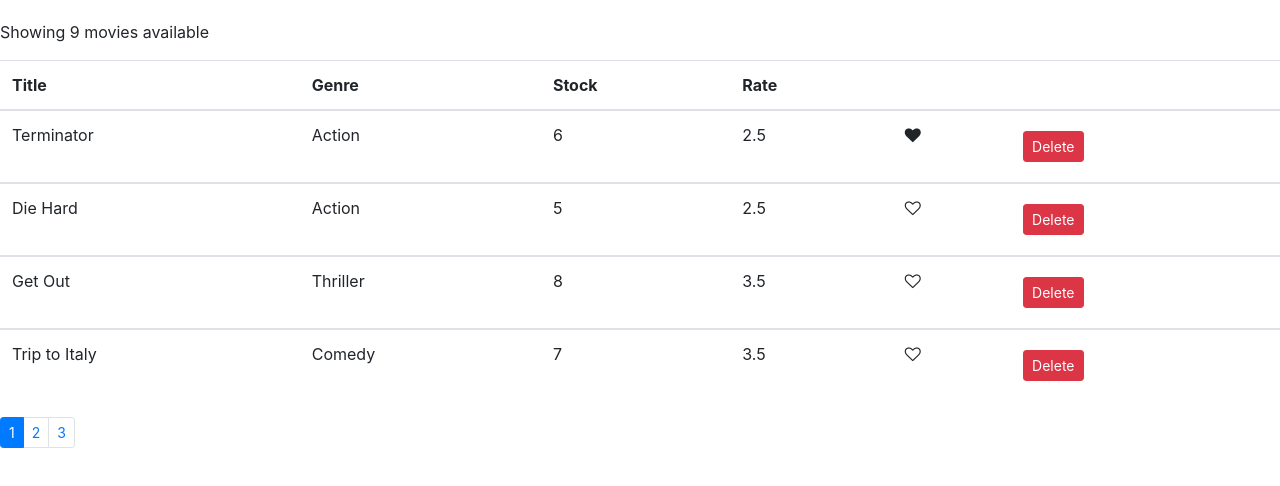
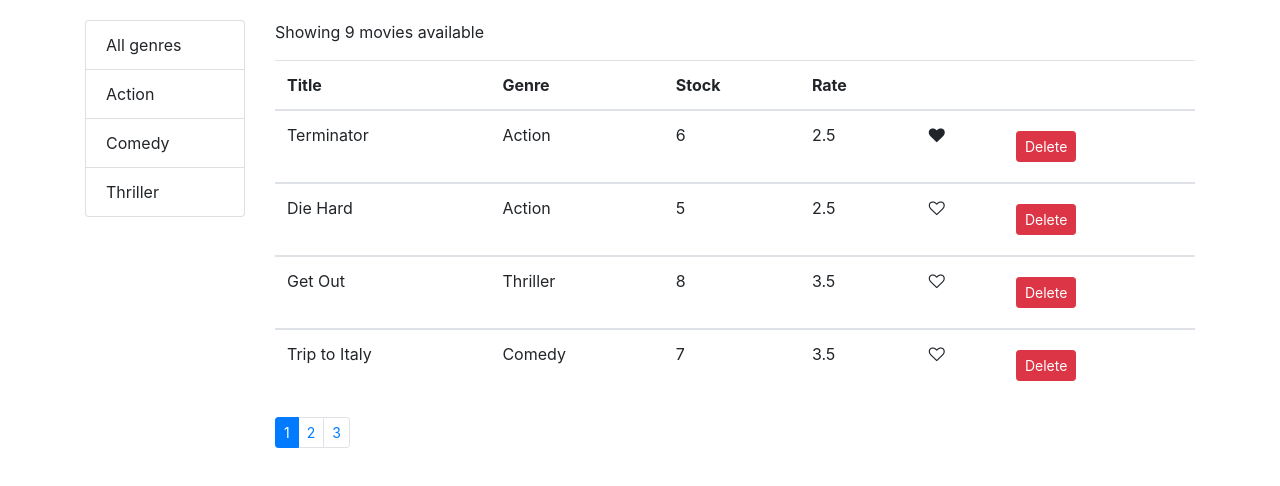
Before and after one commit to edotalora/vidrental-app, a React (Create React App) app: page / in a window 1280 px wide. Shown: the top 486 px of the page. Built offline with nearby package versions, Linux system fonts and the light colour scheme.

Commit message:
Filtering videos component

```diff
--- a/src/App.js
+++ b/src/App.js
@@ -1,11 +1,16 @@
 import React, { Component } from "react";
 import "./App.css";
 import "bootstrap/dist/css/bootstrap.css";
+import Movie from "./components/movie";
 
 class App extends Component {
   render() {
     //this is the second method of the mount phase.
-    return <main className="container">hola</main>;
+    return (
+      <main className="container">
+        <Movie></Movie>
+      </main>
+    );
   }
 }
 
--- /dev/null
+++ b/src/components/common/listGroup.jsx
@@ -0,0 +1,39 @@
+import React, { Component } from "react";
+
+class ListGroup extends Component {
+  state = {};
+  render() {
+    const {
+      items,
+      valueProperty,
+      textProperty,
+      onItemSelect,
+      selectedItem,
+    } = this.props;
+    return (
+      <ul className="list-group">
+        {items.map((item) => {
+          return (
+            <li
+              onClick={() => onItemSelect(item)}
+              key={item[valueProperty]}
+              className={
+                item === selectedItem
+                  ? "list-group-item active"
+                  : "list-group-item"
+              }
+            >
+              {item[textProperty]}
+            </li>
+          );
+        })}
+      </ul>
+    );
+  }
+}
+//Defining default props
+ListGroup.defaultProps = {
+  textProperty: "name",
+  valueProperty: "_id",
+};
+export default ListGroup;
--- a/src/components/movie.jsx
+++ b/src/components/movie.jsx
@@ -3,9 +3,21 @@ import { getMovies } from "../services/fakeMovieService";
 import Like from "./common/like";
 import Pagination from "./common/pagination";
 import { paginate } from "../utils/paginate";
+import ListGroup from "./common/listGroup";
+import { getGenres } from "../services/fakeGenreService";
 
 class Movie extends Component {
-  state = { movies: getMovies(), pageSize: 4, currentPage: 1 };
+  state = {
+    movies: [],
+    pageSize: 4,
+    currentPage: 1,
+    genres: [],
+  };
+
+  componentDidMount() {
+    const genres = [{ name: "All genres" }, ...getGenres()];
+    this.setState({ movies: getMovies(), genres });
+  }
 
   handleDelete = (movie) => {
     const movies = this.state.movies.filter((m) => m._id !== movie._id);
@@ -36,6 +48,10 @@ class Movie extends Component {
     //load new records
 
     //update pages grid--- enabled/disabled
+  };
+  handleGenreSelect = (genre) => {
+    console.log("genre selected ", genre);
+    this.setState({ selectedGenre: genre, currentPage: 1 });
   };
 
   //table.table>head>tr>th*4´
@@ -95,15 +111,33 @@ class Movie extends Component {
    */
   render() {
     const { length: count } = this.state.movies;
-    const { pageSize, currentPage, movies: allMovies } = this.state;
+    const {
+      pageSize,
+      currentPage,
+      selectedGenre,
+      movies: allMovies,
+    } = this.state;
     if (count === 0) {
       return <p>There are no movies on the database</p>;
     }
 
-    const movies = paginate(allMovies, currentPage, pageSize);
+    const filtered =
+      selectedGenre && selectedGenre._id
+        ? allMovies.filter((m) => m.genre._id === selectedGenre._id)
+        : allMovies;
+    const movies = paginate(filtered, currentPage, pageSize);
     return (
       <React.Fragment>
-        <p>Showing {count} movies available</p>
+        <div class="row">
+          <div class="col-2">
+            <ListGroup
+              items={this.state.genres}
+              onItemSelect={this.handleGenreSelect}
+              selectedItem={this.state.selectedGenre}
+            ></ListGroup>
+          </div>
+          <div class="col-md">
+            <p>Showing {filtered.length} movies available</p>
             <table className="table">
               <thead>
                 <tr>
@@ -143,11 +177,13 @@ class Movie extends Component {
               })}
             </table>
             <Pagination
-          itemCount={allMovies.length}
+              itemCount={filtered.length}
               pageSize={pageSize}
               onPageChange={this.handlePageChange}
               currentPage={currentPage}
             ></Pagination>
+          </div>
+        </div>
       </React.Fragment>
     );
   }
--- a/src/index.js
+++ b/src/index.js
@@ -1,14 +1,13 @@
 import React from "react";
 import ReactDOM from "react-dom";
 import App from "./App";
-import Movie from "./components/movie";
 import "./index.css";
 import "bootstrap/dist/css/bootstrap.css";
 import "font-awesome/css/font-awesome.css";
 
 ReactDOM.render(
   <React.Fragment>
-    <Movie></Movie>
+    <App></App>
   </React.Fragment>,
   document.getElementById("root")
 );
```
Lines whose indentation alone changed are shown as unchanged.
